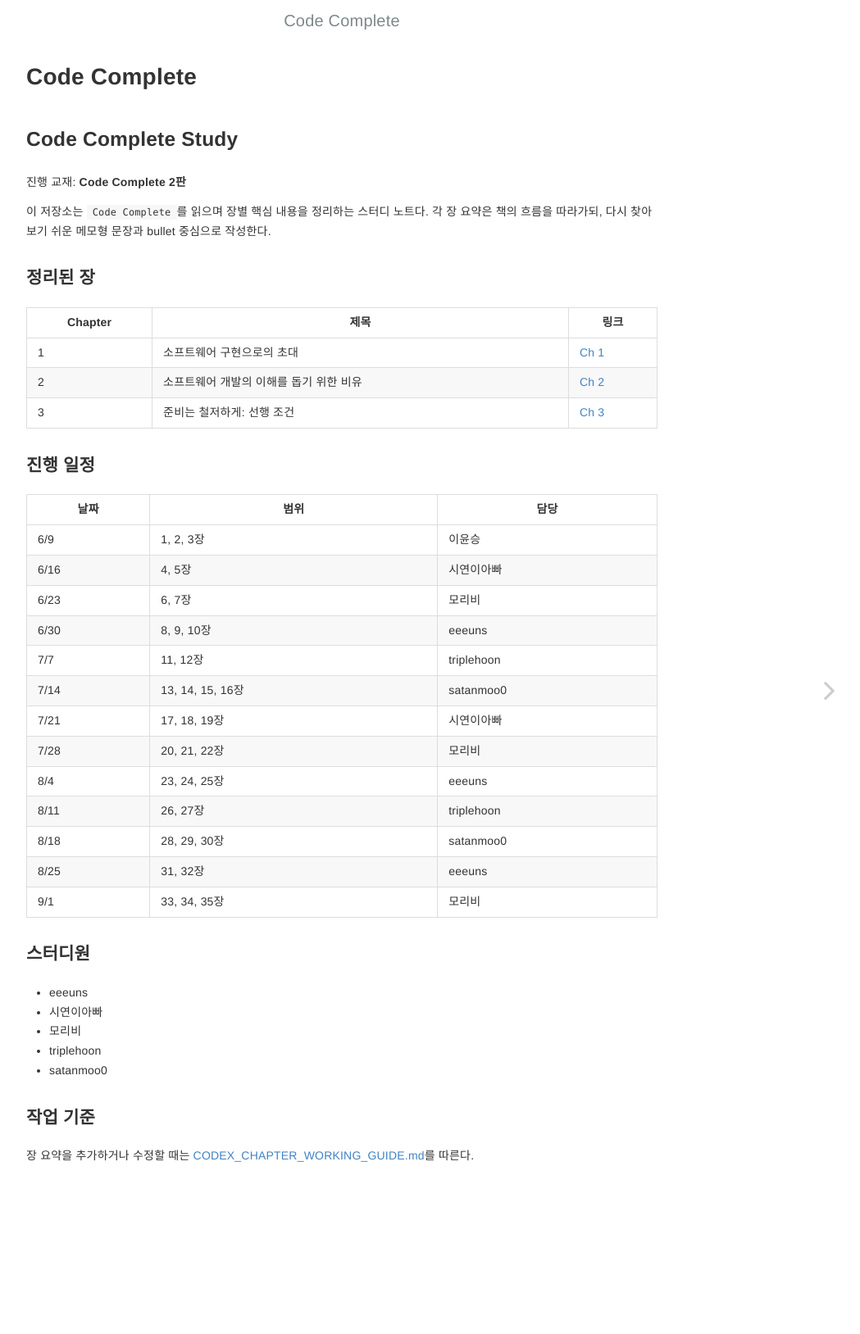
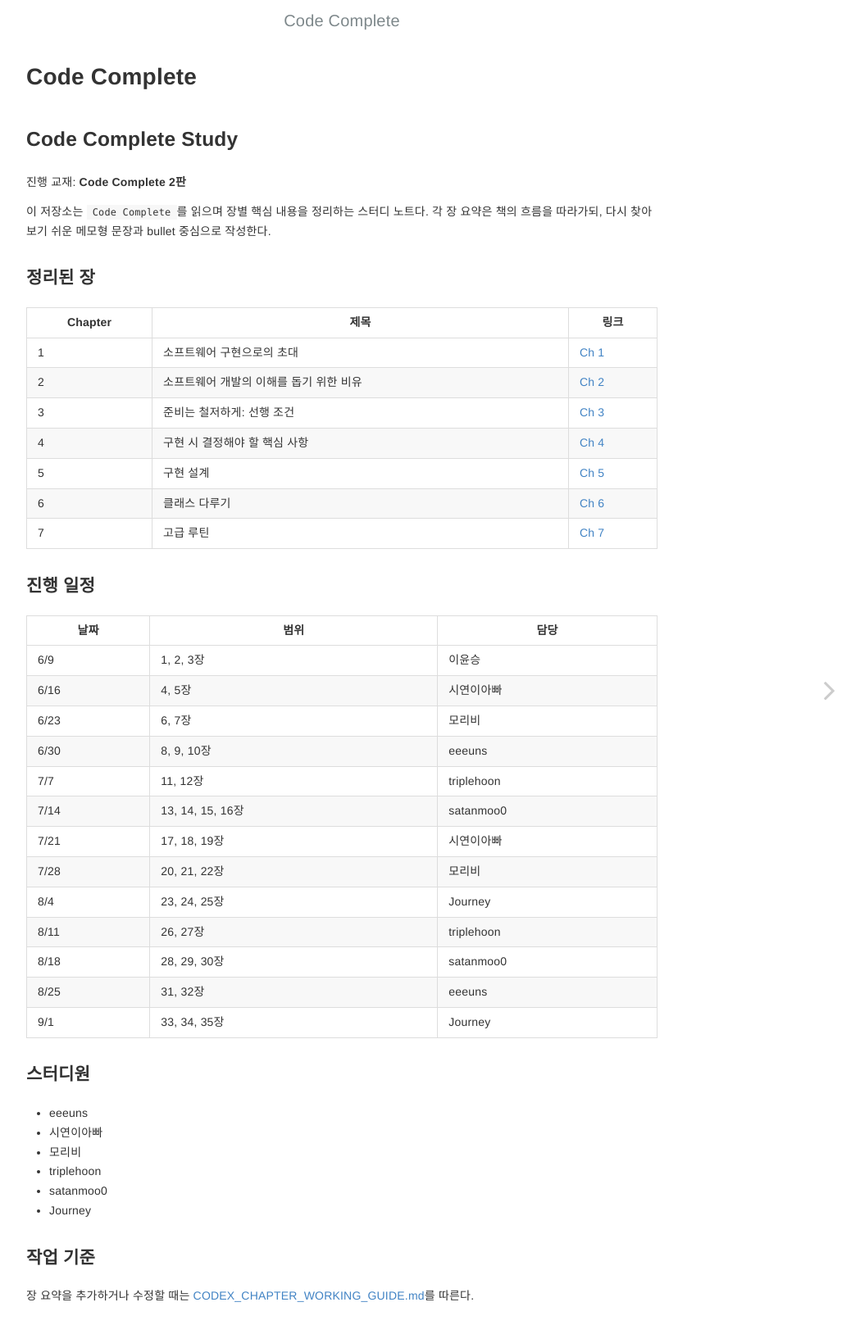
Before and after one commit to CodeComplete2PP/CodeComplete, a Jekyll site: the page built from index.md, in a window 1280 px wide. Shown: the top 1628 px of the page at 82% size, without its empty margins (223-1272 px from the left). Built offline with Jekyll 4.4.1, drawn with Linux system fonts in a browser that asks for light colours.

Commit message:
Add chapters 4-7 to index and fix code fences
Update site index to include links for chapters 4–7, change presenters for 8/4 and 9/1 to 'Journey', and add 'Journey' to the members list. Also fix markdown in posts: adjust code fence in chapter6 and normalize the language tag in chapter7 for proper syntax highlighting.

```diff
--- a/index.md
+++ b/index.md
@@ -16,6 +16,10 @@ layout: home
 | 1 | 소프트웨어 구현으로의 초대 | [Ch 1](./jekyll/2026-06-09-chapter1.html) |
 | 2 | 소프트웨어 개발의 이해를 돕기 위한 비유 | [Ch 2](./jekyll/2026-06-10-chapter2.html) |
 | 3 | 준비는 철저하게: 선행 조건 | [Ch 3](./jekyll/2026-06-10-chapter3.html) |
+| 4 | 구현 시 결정해야 할 핵심 사항 | [Ch 4](./jekyll/2026-06-11-chapter4.html) |
+| 5 | 구현 설계 | [Ch 5](./jekyll/2026-06-16-chapter5.html) |
+| 6 | 클래스 다루기 | [Ch 6](./jekyll/2026-06-16-chapter6.html) |
+| 7 | 고급 루틴 | [Ch 7](./jekyll/2026-06-23-chapter7.html) |
 
 ### 진행 일정
 
@@ -29,11 +33,11 @@ layout: home
 | 7/14 | 13, 14, 15, 16장 | satanmoo0 |
 | 7/21 | 17, 18, 19장 | 시연이아빠 |
 | 7/28 | 20, 21, 22장 | 모리비 |
-| 8/4 | 23, 24, 25장 | eeeuns |
+| 8/4 | 23, 24, 25장 | Journey |
 | 8/11 | 26, 27장 | triplehoon |
 | 8/18 | 28, 29, 30장 | satanmoo0 |
 | 8/25 | 31, 32장 | eeeuns |
-| 9/1 | 33, 34, 35장 | 모리비 |
+| 9/1 | 33, 34, 35장 | Journey |
 
 ### 스터디원
 
@@ -42,6 +46,7 @@ layout: home
 - 모리비
 - triplehoon
 - satanmoo0
+- Journey
 
 ### 작업 기준
 
```
Also changed, not shown: _posts/2026-06-16-chapter6.md (+1 -1 lines), _posts/2026-06-16-chapter7.md (+1 -1 lines).
